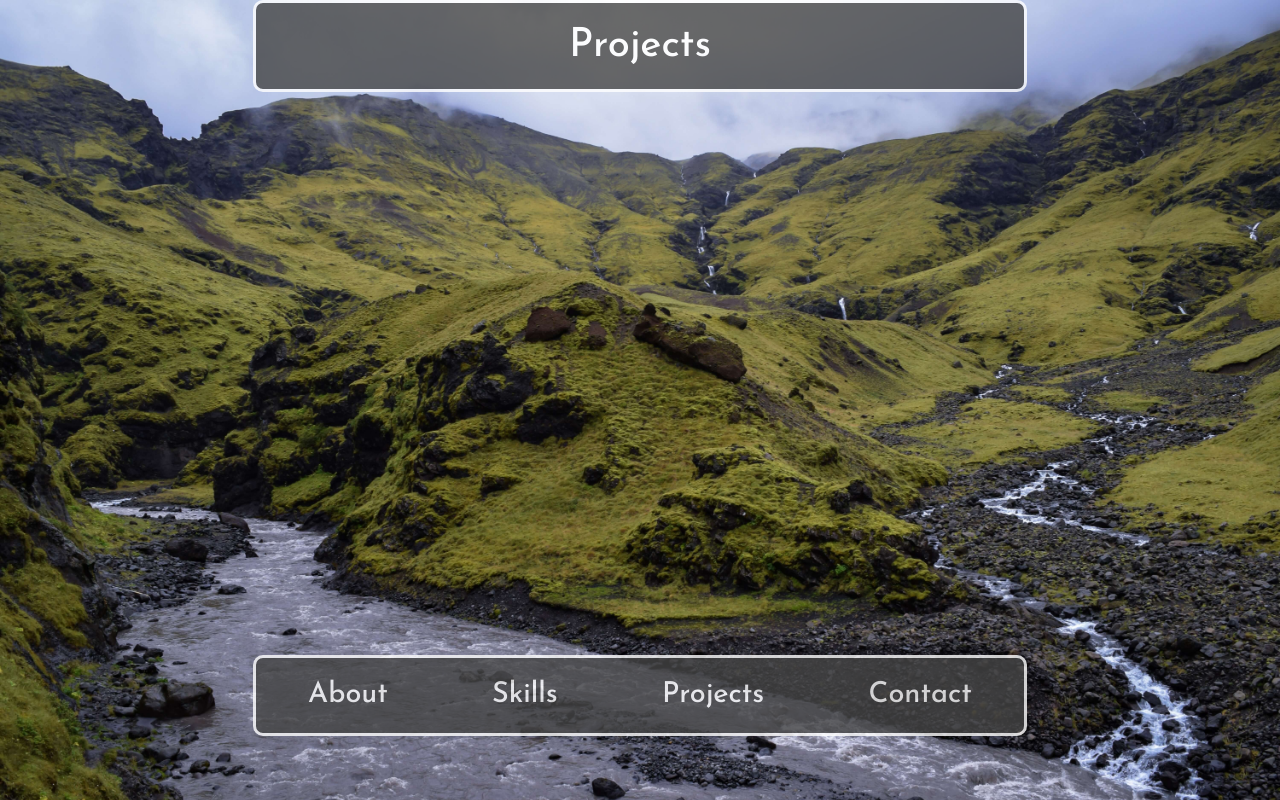
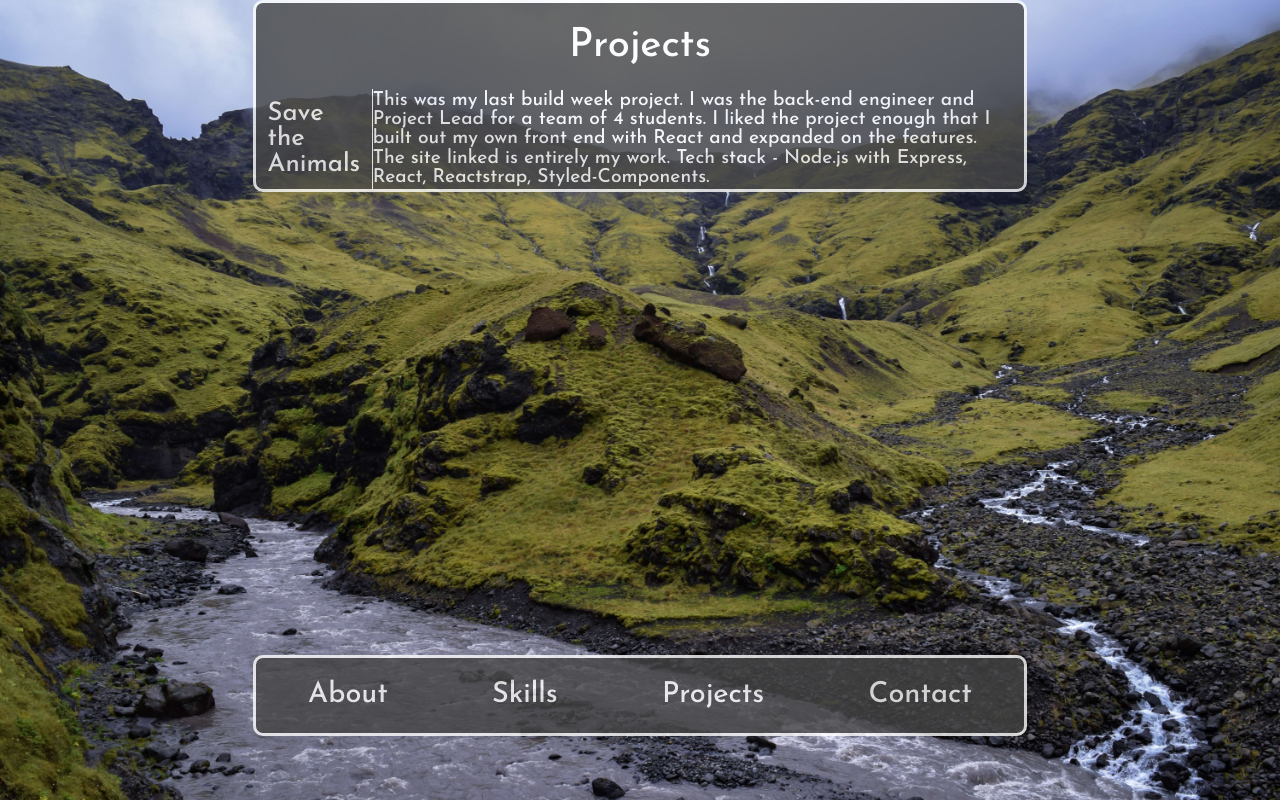
Before and after one commit to tsbarrett89/tb-portfolio, a React (Create React App) app: page /projects in a window 1280 px wide. Built offline with nearby package versions, Linux system fonts and the light colour scheme; the HTML template or start-up script is replaced by a standard one.

Commit message:
Save the Animals project added to projectsPage

```diff
--- a/src/components/ProjectsPage.js
+++ b/src/components/ProjectsPage.js
@@ -7,6 +7,10 @@ const ProjectsPage = () => {
     return (
         <ProjectsContainer>
             <h2>Projects</h2>
+            <ProjectContainer>
+                <ProjectName>Save the Animals</ProjectName>
+                <ProjectDescription>This was my last build week project. I was the back-end engineer and Project Lead for a team of 4 students. I liked the project enough that I built out my own front end with React and expanded on the features. The site linked is entirely my work. Tech stack - Node.js with Express, React, Reactstrap, Styled-Components.</ProjectDescription>
+            </ProjectContainer>
         </ProjectsContainer>
     )
 }
```
